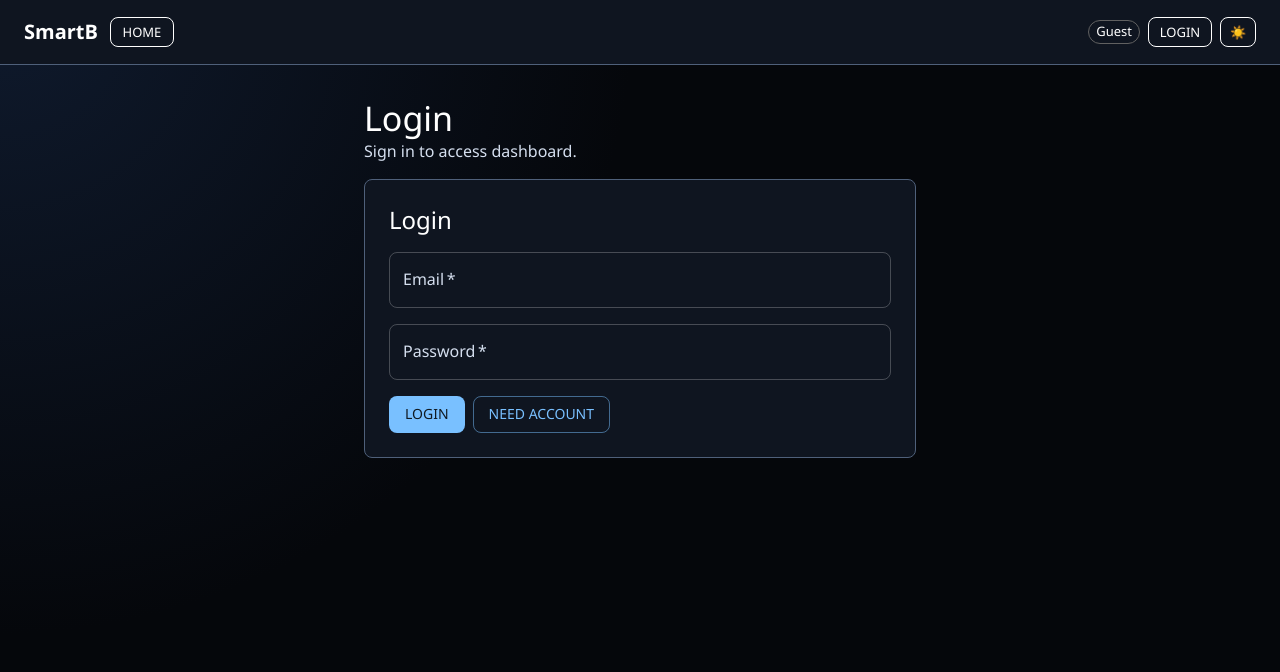
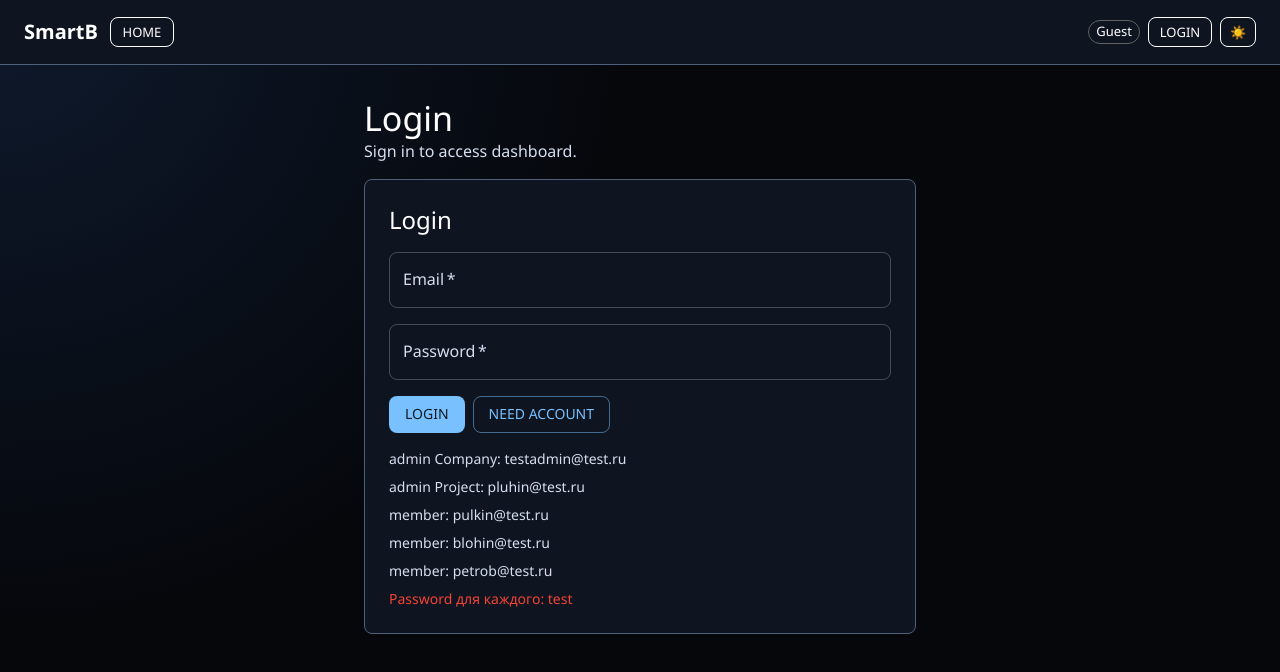
Before and after one commit to i-c-winner/smart_b, a Next.js app in the folder frontend/: page /login in a window 1280 px wide. Shown: the top 672 px of the page. Built offline with nearby package versions, Linux system fonts and the light colour scheme; no server answers.

Commit message:
feat: добавит юзеров на страницу логина

```diff
--- a/frontend/src/features/auth/login/login-form.tsx
+++ b/frontend/src/features/auth/login/login-form.tsx
@@ -72,6 +72,25 @@ export function LoginForm() {
           </Button>
         </Box>
       </Stack>
+      <Stack spacing={1} sx={{ mt: 2 }}>
+        <Stack direction="row" spacing={1} alignItems="center">
+          <Typography variant="body2" color="text.secondary"> admin Company: testadmin@test.ru </Typography>
+        </Stack>
+        <Stack direction="row" spacing={1} alignItems="center">
+          <Typography variant="body2" color="text.secondary"> admin Project: pluhin@test.ru </Typography>
+        </Stack>
+        <Stack direction="row" spacing={1} alignItems="center">
+          <Typography variant="body2" color="text.secondary"> member: pulkin@test.ru </Typography>
+        </Stack>
+        <Stack direction="row" spacing={1} alignItems="center">
+          <Typography variant="body2" color="text.secondary"> member: blohin@test.ru </Typography>
+        </Stack>
+        <Stack direction="row" spacing={1} alignItems="center">
+          <Typography variant="body2" color="text.secondary"> member: petrob@test.ru </Typography>
+        </Stack>
+        <Typography variant="body2" color="error">Password для каждого: test</Typography>
+
+      </Stack>
     </Paper>
   );
 }
```
